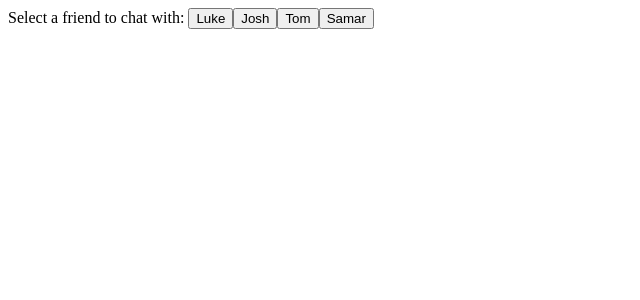
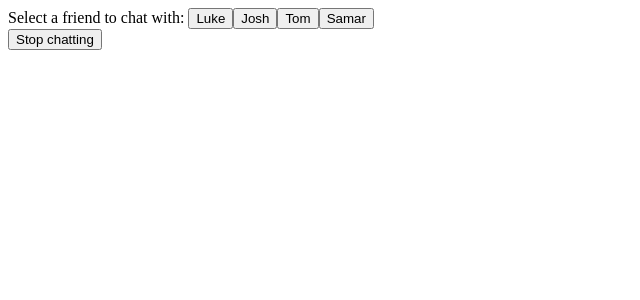
Before and after one commit to lpath/Web-LifecycleHooks-Guided-Project, a React app: page / in a window 1280 px wide. Shown: the top 300 px of the page, without its empty margins (0-640 px from the left). Built offline with nearby package versions, Linux system fonts and the light colour scheme.

Commit message:
allow to stop chatting

```diff
--- a/src/components/FriendSelector.jsx
+++ b/src/components/FriendSelector.jsx
@@ -7,7 +7,7 @@ export default class FriendSelector extends React.Component {
     selectedFriendId: null,
   }
 
-  selectFriend = id => this.setState({ selectedFriendId: id })
+  setCurrentFriend = id => this.setState({ selectedFriendId: id })
 
   getCurrentFriend = () => this.props.friends.find(
     fr => fr.id === this.state.selectedFriendId,
@@ -20,7 +20,10 @@ export default class FriendSelector extends React.Component {
         {
           this.props.friends.map(friend => {
             return (
-              <button key={friend.id} onClick={() => this.selectFriend(friend.id)}>
+              <button
+                key={friend.id}
+                onClick={() => this.setCurrentFriend(friend.id)}
+              >
                 {friend.name}
               </button>
             );
@@ -28,11 +31,12 @@ export default class FriendSelector extends React.Component {
         }
         {
           this.state.selectedFriendId &&
-          <Friend
-            friend={this.getCurrentFriend()}
-          />
+          <Friend friend={this.getCurrentFriend()} />
         }
         <br />
+        <button onClick={() => this.setCurrentFriend(null)}>
+          Stop chatting
+        </button>
       </div>
     );
   }
```
